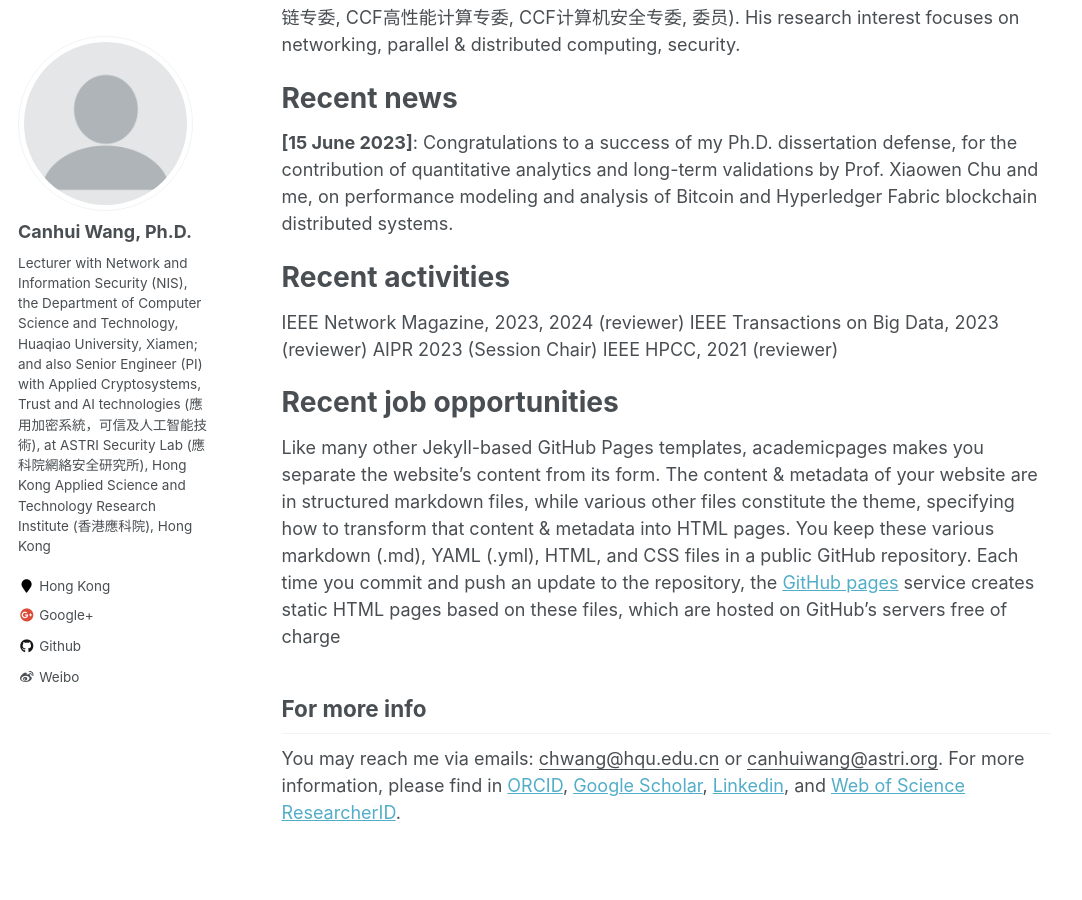
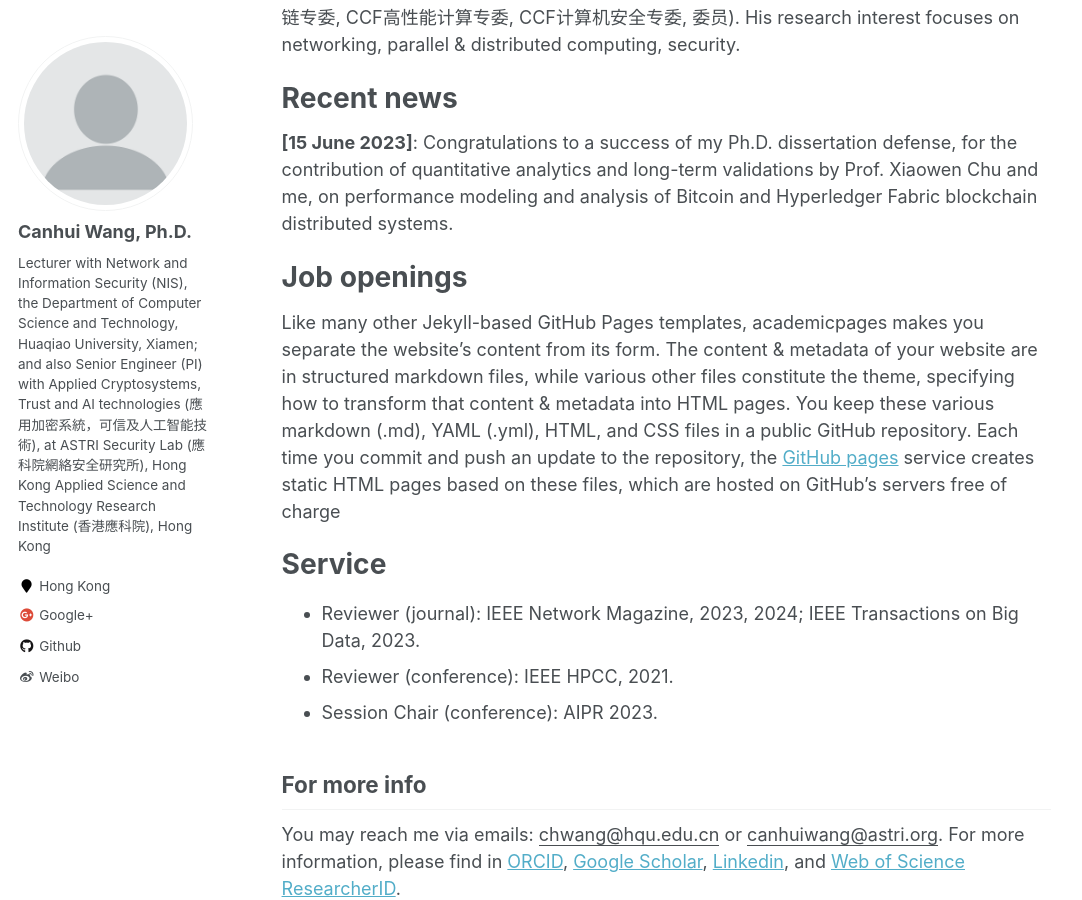
Before and after one commit to Canhui/canhui.github.io, a Jekyll site: the page built from _pages/about.md, in a window 1280 px wide and 900 px high, scrolled down 426 px. Shown: the whole window, without its empty margins (0-1082 px from the left). Built offline with Jekyll 4.4.1, drawn with Linux system fonts in a browser that asks for light colours.

Commit message:
Update about.md

```diff
--- a/_pages/about.md
+++ b/_pages/about.md
@@ -20,15 +20,17 @@ Recent news
 <!-- due to the quantitative analytics and the long-term validations  -->
 <!-- by Prof. Xiaowen Chu and me on performance modeling and analysis of Bitcoin and Hyperledger Fabric blockchain distributed systems. -->
 
+<!--
 Recent activities
 ======
 IEEE Network Magazine, 2023, 2024 (reviewer)
 IEEE Transactions on Big Data, 2023 (reviewer)
 AIPR 2023 (Session Chair)
 IEEE HPCC, 2021 (reviewer)
+-->
 
 
-Recent job opportunities
+Job openings
 ======
 Like many other Jekyll-based GitHub Pages templates, academicpages makes you separate the website's content from its form. The content & metadata of your website are in structured markdown files, while various other files constitute the theme, specifying how to transform that content & metadata into HTML pages. You keep these various markdown (.md), YAML (.yml), HTML, and CSS files in a public GitHub repository. Each time you commit and push an update to the repository, the [GitHub pages](https://pages.github.com/) service creates static HTML pages based on these files, which are hosted on GitHub's servers free of charge
 
@@ -66,6 +68,11 @@ Many people use a git client to create files on their local computer and then pu
 Example: editing a markdown file for a talk
 ![Editing a markdown file for a talk](/images/editing-talk.png) For more info -->
 
+Service
+======
+* Reviewer (journal): IEEE Network Magazine, 2023, 2024; IEEE Transactions on Big Data, 2023.
+* Reviewer (conference): IEEE HPCC, 2021.
+* Session Chair (conference): AIPR 2023.
 
 
 For more info
```
